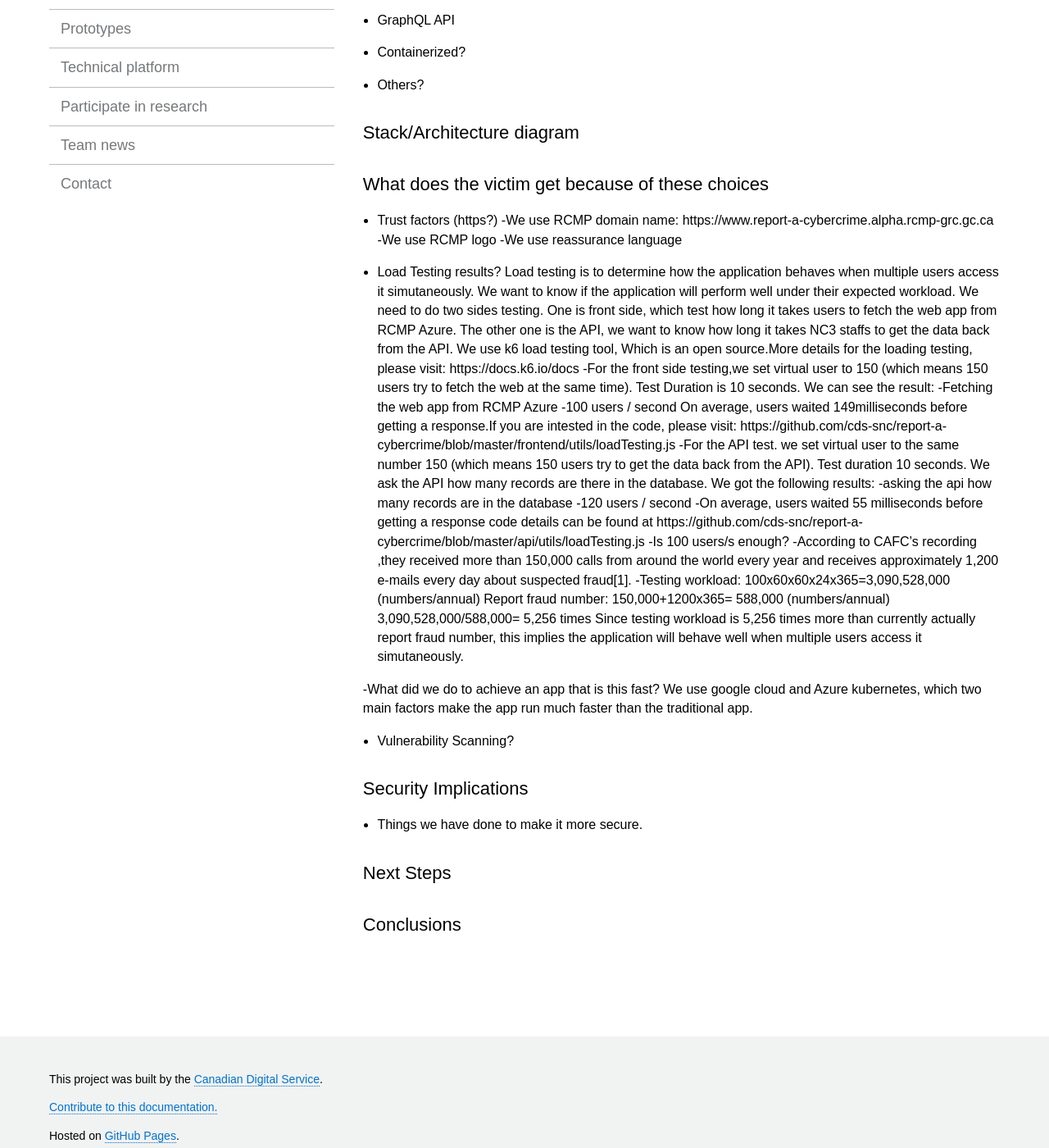
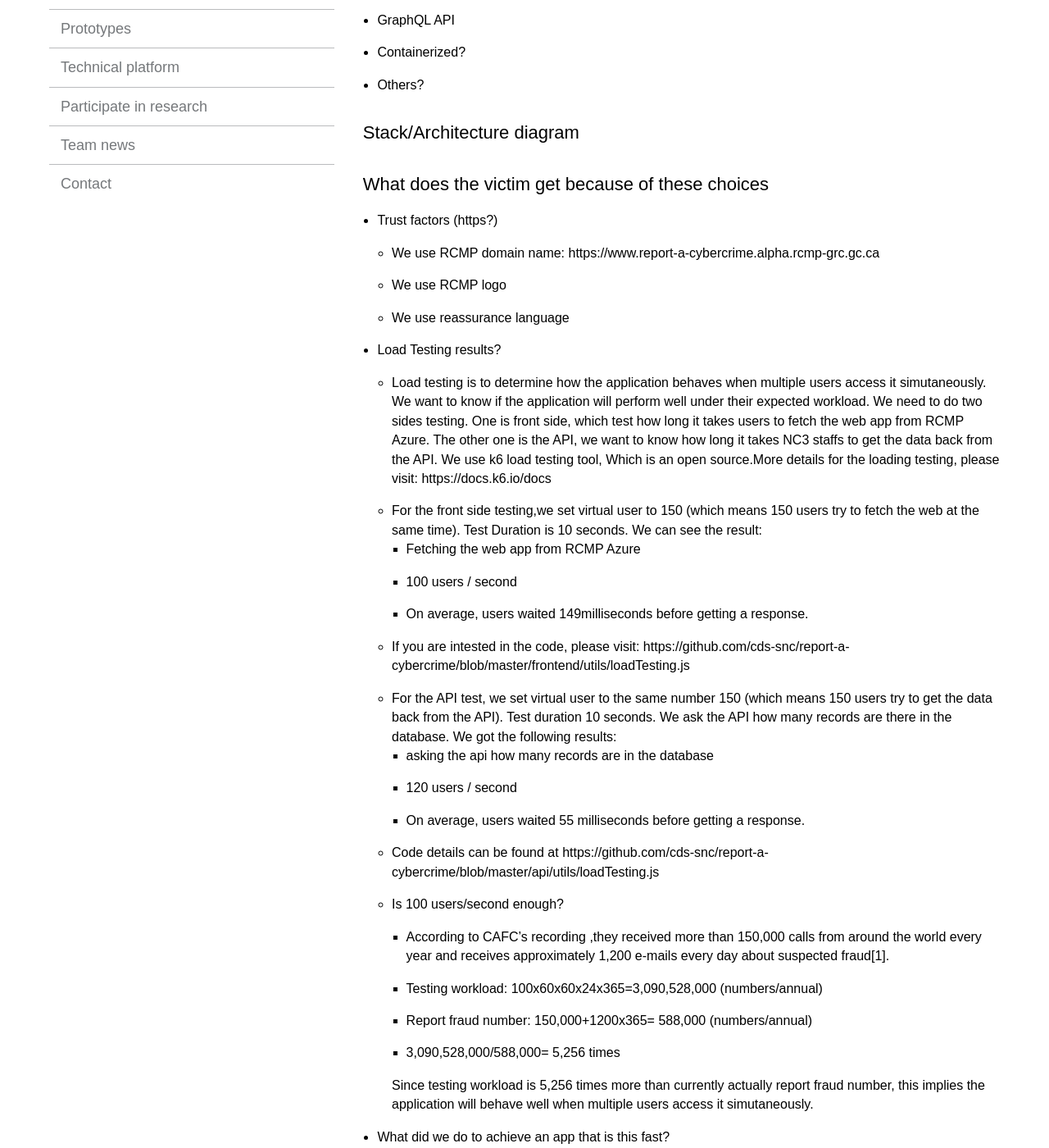
Before and after one commit to cds-snc/rcmp-report-a-cybercrime-alpha-documentation, a Jekyll site: the page built from _pages/en/technical-platform.md, in a window 1280 px wide and 1400 px high, scrolled down 367 px. Shown: the whole window at 82% size. Built offline with Jekyll 4.4.1, drawn with Linux system fonts in a browser that asks for light colours; some of the changed text lies outside the part shown.

Commit message:
chage the format

```diff
--- a/_pages/en/technical-platform.md
+++ b/_pages/en/technical-platform.md
@@ -19,30 +19,36 @@ TODO
 
 ## What does the victim get because of these choices
 - Trust factors (https?)
--We use RCMP domain name: https://www.report-a-cybercrime.alpha.rcmp-grc.gc.ca
--We use RCMP logo
--We use reassurance language
+
+  - We use RCMP domain name: https://www.report-a-cybercrime.alpha.rcmp-grc.gc.ca
+  - We use RCMP logo
+  - We use reassurance language
 
 - Load Testing results?
-Load testing is  to determine how the application behaves when multiple users access it simutaneously. We want to know if the application will perform well under their expected workload. We need to do two sides testing. One is front side, which test how long it takes users to fetch the web app from RCMP Azure. The other one is the API, we want to know how long it takes NC3 staffs to get the data back from the API. We use k6 load testing tool, Which is an open source.More details for the loading testing, please visit: https://docs.k6.io/docs
--For the front side testing,we set virtual user to 150 (which means 150 users try to fetch the web at the same time). Test Duration is 10 seconds. We can see the result:
--Fetching the web app from RCMP Azure
--100 users / second
-On average, users waited 149milliseconds before getting a response.If you are intested in the code, please visit: https://github.com/cds-snc/report-a-cybercrime/blob/master/frontend/utils/loadTesting.js
--For the API test.  we set  virtual user to the same number 150 (which means 150 users try to get the data back from the API). Test duration 10 seconds. We ask the API how many records are there in the database. We got the following results:
--asking the api how many records are in the database
--120 users / second
--On average, users waited 55  milliseconds before getting a response
-code details can be found at https://github.com/cds-snc/report-a-cybercrime/blob/master/api/utils/loadTesting.js
--Is 100 users/s enough?
--According to CAFC’s recording ,they received more than 150,000 calls from around the world every year and receives approximately 1,200 e‑mails every day about suspected fraud[1].
--Testing workload:   100x60x60x24x365=3,090,528,000      (numbers/annual)
-Report fraud number:   150,000+1200x365=        588,000  (numbers/annual)
-3,090,528,000/588,000= 5,256 times
-Since testing workload is 5,256 times more than currently actually report fraud number, this implies the application will behave well when multiple users access it simutaneously.
 
--What did we do to achieve an app that is this fast?
-We use google cloud and Azure kubernetes, which two main factors make the app run much faster than the traditional app.
+  - Load testing is  to determine how the application behaves when multiple users access it simutaneously. We want to know if the application will perform well under their expected workload. We need to do two sides testing. One is front side, which test how long it takes users to fetch the web app from RCMP Azure. The other one is the API, we want to know how long it takes NC3 staffs to get the data back from the API. We use k6 load testing tool, Which is an open source.More details for the loading testing, please visit: https://docs.k6.io/docs
+  - For the front side testing,we set virtual user to 150 (which means 150 users try to fetch the web at the same time). Test Duration is 10 seconds. We can see the result:
+    - Fetching the web app from RCMP Azure
+    - 100 users / second
+    - On average, users waited 149milliseconds before getting a response.
+  - If you are intested in the code, please visit: https://github.com/cds-snc/report-a-cybercrime/blob/master/frontend/utils/loadTesting.js
+  - For the API test, we set  virtual user to the same number 150 (which means 150 users try to get the data back from the API). Test duration 10 seconds. We ask the API how many records are there in the database. We got the following results:
+    - asking the api how many records are in the database
+    - 120 users / second
+    - On average, users waited 55  milliseconds before getting a response.
+  - Code details can be found at https://github.com/cds-snc/report-a-cybercrime/blob/master/api/utils/loadTesting.js
+
+  - Is 100 users/second enough?
+
+    - According to CAFC’s recording ,they received more than 150,000 calls from around the world every year and receives approximately 1,200 e‑mails every day about suspected fraud[1].
+     - Testing workload:   100x60x60x24x365=3,090,528,000      (numbers/annual)
+    - Report fraud number:   150,000+1200x365=        588,000  (numbers/annual)
+    - 3,090,528,000/588,000= 5,256 times
+
+    Since testing workload is 5,256 times more than currently actually report fraud number, this implies the application will behave well when multiple users access it simutaneously.
+
+- What did we do to achieve an app that is this fast?
+  - We use google cloud and Azure kubernetes, which two main factors make the app run much faster than the traditional app.
 
 
 - Vulnerability Scanning?
```
